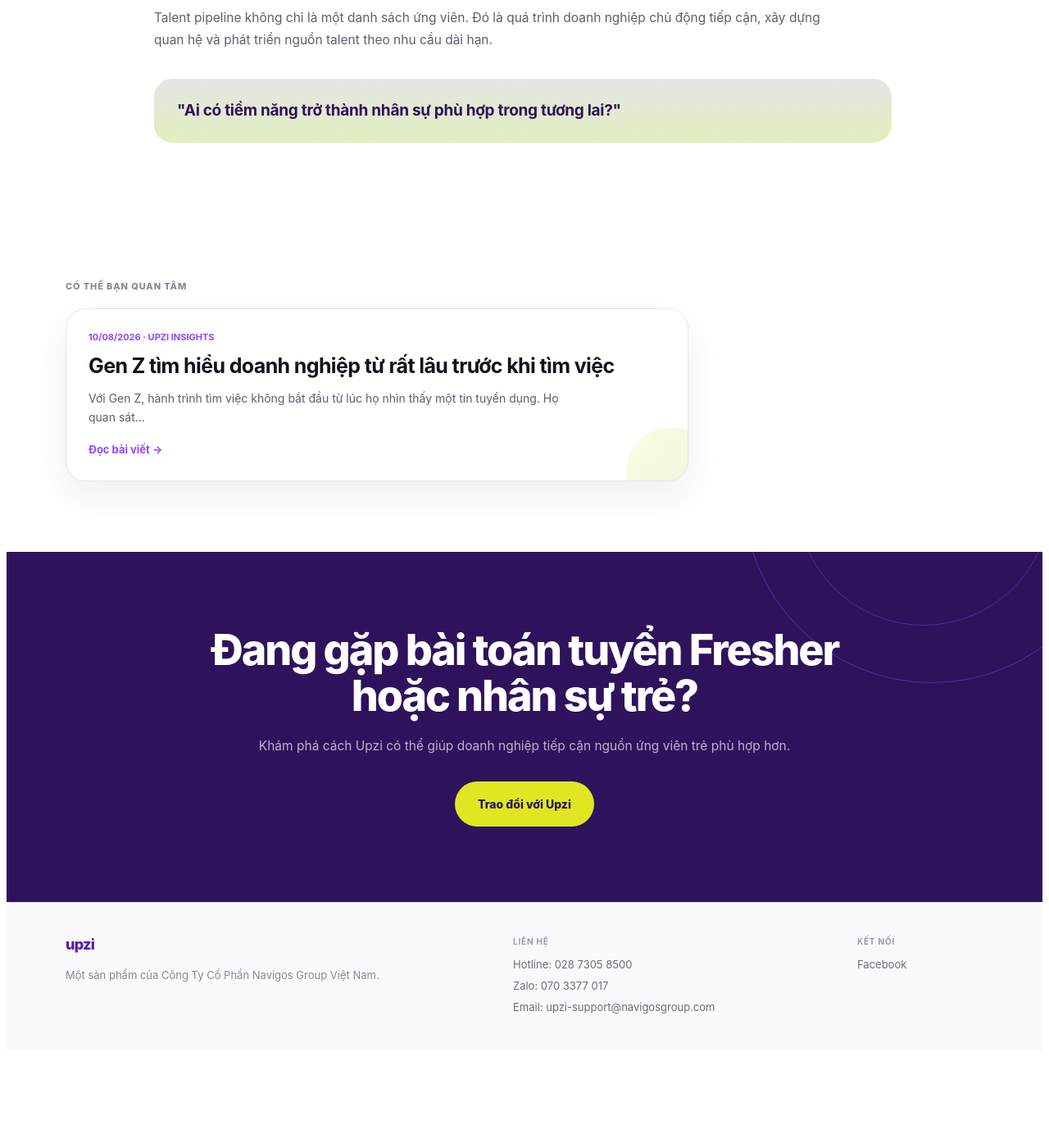
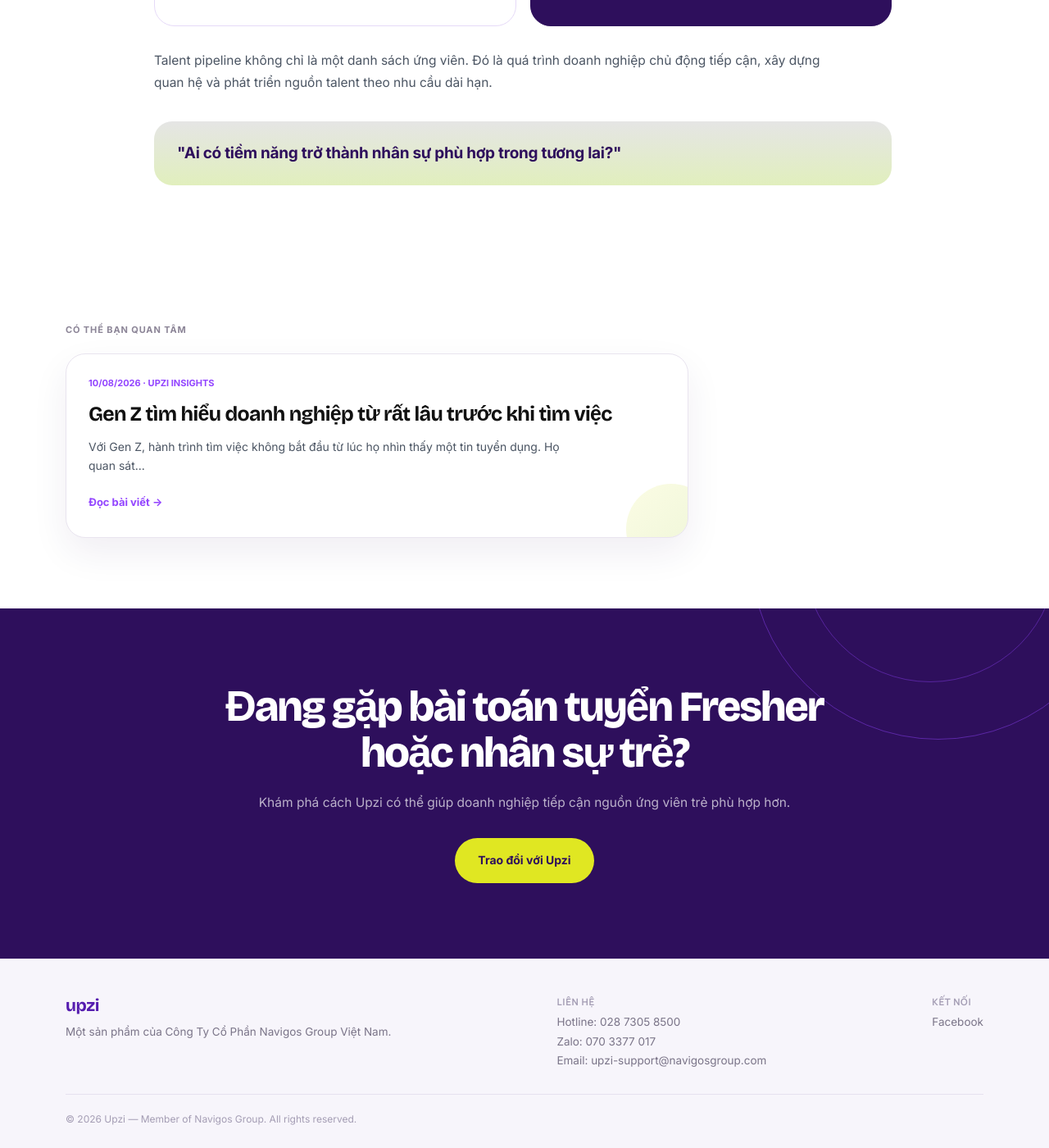
Before and after one commit to upzi-vn/staging, a Jekyll site: the page built from _posts/2026-08-11-xu-huong-tuyen-dung-2026.html, in a window 1280 px wide and 1400 px high, scrolled down 6194 px. Shown: the whole window at 82% size. Built offline with Jekyll 4.4.1, drawn with Linux system fonts in a browser that asks for light colours; before the commit the page ends 7484 px from its top, so only the background shows below that; some of the changed text lies outside the part shown.

Commit message:
2026-08-11-xu-huong-tuyen-dung-2026.html

```diff
--- a/_posts/2026-08-11-xu-huong-tuyen-dung-2026.html
+++ b/_posts/2026-08-11-xu-huong-tuyen-dung-2026.html
@@ -6,39 +6,89 @@
 description: >
   Từ cách tìm việc, đánh giá doanh nghiệp đến cách chuẩn bị cho sự nghiệp, hành vi của ứng viên trẻ đang thay đổi nhanh chóng.
 ---
+<!DOCTYPE html>
+<html lang="vi">
+<head>
+  <meta charset="UTF-8">
+  <meta name="viewport" content="width=device-width, initial-scale=1.0">
+
+  <title>{{ page.title }} | Upzi</title>
+
+  <link rel="preconnect" href="https://fonts.googleapis.com">
+  <link rel="preconnect" href="https://fonts.gstatic.com" crossorigin>
+
+  <link
+    href="https://fonts.googleapis.com/css2?family=Bricolage+Grotesque:opsz,wght@12..96,600;12..96,700;12..96,800&family=Manrope:wght@500;600;700;800&family=Inter:wght@400;500;600;700&display=swap"
+    rel="stylesheet"
+  >
+
   <style>
+
     /* =========================================================
        UPZI INSIGHT ARTICLE
        5 TRENDS - YOUNG TALENT & RECRUITMENT 2026
     ========================================================= */
 
-.insight-page {
+    :root {
       --purple: #9345FF;
-  --purple-dark: #551CAF;
-  --purple-deep: #2F125C;
-
-  --lime: #E0E722;
-  --lime-dark: #89BF00;
+      --purple-dark: #551caf;
+      --purple-deep: #2E0F5C;
+      --purple-deeper: #1d0940;
+      --purple-tint: #F4EDFF;
+
+      --yellow: #E0E722;
+      --mint: #5FE0BB;
+      --coral: #FF968C;
+
+      --ink: #111111;
+      --body: #4b5563;
+      --muted: #8C8597;
+
+      --white: #ffffff;
+      --off: #F7F5FB;
+
+      --purple-soft: #F5F0FF;
+      --purple-line: #E6DAF8;
 
       --light-green-1: #E5E5E5;
       --light-green-2: #E1EFBD;
 
-  --mint: #50D5B2;
-  --yellow: #FFD166;
-  --orange: #FF873D;
-  --coral: #FF8F8A;
-
-  --ink: #15111C;
-  --body: #625B6F;
-  --muted: #8C8597;
-
-  --purple-soft: #F5F0FF;
-  --purple-line: #E6DAF8;
-
-  --off-white: #FAF9FC;
-  --white: #FFFFFF;
-
-  font-family: Inter, -apple-system, BlinkMacSystemFont, "Segoe UI", sans-serif;
+      --font-display: 'Bricolage Grotesque', sans-serif;
+      --font-sub: 'Manrope', sans-serif;
+      --font-body: 'Inter', -apple-system, BlinkMacSystemFont, "Segoe UI", sans-serif;
+    }
+
+
+    * {
+      box-sizing: border-box;
+      margin: 0;
+      padding: 0;
+    }
+
+    html {
+      scroll-behavior: smooth;
+    }
+
+    body {
+      font-family: var(--font-body);
+      color: var(--ink);
+      background: var(--white);
+      line-height: 1.6;
+      -webkit-font-smoothing: antialiased;
+    }
+
+    a {
+      text-decoration: none;
+      color: inherit;
+    }
+
+
+    /* =========================================================
+       INSIGHT PAGE WRAP
+    ========================================================= */
+
+    .insight-page {
+      font-family: var(--font-body);
       color: var(--ink);
       background: var(--white);
       overflow: hidden;
@@ -124,6 +175,7 @@
 
       color: var(--ink);
 
+      font-family: var(--font-display);
       font-size: clamp(40px, 5.8vw, 66px);
       line-height: 1.05;
       letter-spacing: -.045em;
@@ -160,7 +212,7 @@
       color: var(--body);
 
       font-size: 12px;
-  background: var(--off-white);
+      background: var(--off);
     }
 
 
@@ -253,7 +305,7 @@
     .insight-opening-mini {
       margin-bottom: 46px;
 
-  color: var(--lime);
+      color: var(--yellow);
 
       font-size: 11px;
       font-weight: 800;
@@ -272,7 +324,7 @@
     }
 
     .insight-opening-big span {
-  color: var(--lime);
+      color: var(--yellow);
     }
 
     .insight-opening-note {
@@ -313,7 +365,7 @@
 
     .insight-data-item {
       padding: 30px 28px;
-  background: var(--off-white);
+      background: var(--off);
     }
 
     .insight-data-number {
@@ -321,6 +373,7 @@
 
       color: var(--purple);
 
+      font-family: var(--font-display);
       font-size: 40px;
       line-height: 1;
       font-weight: 780;
@@ -345,40 +398,6 @@
 
 
     /* =========================================================
-   ARTICLE IMAGE
-========================================================= */
-
-.insight-image {
-  width: 100%;
-  margin: 38px 0 36px;
-
-  overflow: hidden;
-
-  border-radius: 26px;
-
-  background: var(--off-white);
-}
-
-.insight-image img {
-  display: block;
-
-  width: 100%;
-  height: 360px;
-
-  object-fit: cover;
-}
-
-.insight-image-caption {
-  padding: 12px 16px;
-
-  color: var(--muted);
-
-  font-size: 11px;
-  line-height: 1.5;
-}
-
-
-/* =========================================================
        TREND SECTIONS
     ========================================================= */
 
@@ -388,7 +407,7 @@
     }
 
     .insight-trend.alt {
-  background: var(--off-white);
+      background: var(--off);
     }
 
     .insight-trend.soft {
@@ -451,6 +470,7 @@
 
       margin: 0 0 22px;
 
+      font-family: var(--font-display);
       font-size: clamp(30px, 4vw, 46px);
       line-height: 1.12;
       letter-spacing: -.035em;
@@ -515,7 +535,7 @@
     }
 
     .insight-ai-card.highlight .insight-ai-card-label {
-  color: var(--lime);
+      color: var(--yellow);
     }
 
     .insight-ai-card h3 {
@@ -714,7 +734,7 @@
     }
 
     .insight-pipeline-card.dark .insight-pipeline-number {
-  color: var(--lime);
+      color: var(--yellow);
     }
 
     .insight-pipeline-card h3 {
@@ -824,6 +844,7 @@
 
       margin: 0 0 13px;
 
+      font-family: var(--font-display);
       font-size: 25px;
       line-height: 1.2;
       letter-spacing: -.025em;
@@ -922,6 +944,7 @@
 
       color: var(--white);
 
+      font-family: var(--font-display);
       font-size: clamp(35px, 5vw, 52px);
       line-height: 1.08;
       letter-spacing: -.04em;
@@ -948,7 +971,7 @@
 
       padding: 0 28px;
 
-  background: var(--lime);
+      background: var(--yellow);
       color: var(--purple-deep);
 
       border-radius: 999px;
@@ -965,90 +988,105 @@
 
     .insight-footer-button:hover {
       transform: translateY(-2px);
-
       background: #EBF13B;
     }
 
 
     /* =========================================================
        FOOTER CONTACT
+       Same footer structure as Success Story
     ========================================================= */
 
     .insight-footer-bottom {
       position: relative;
       z-index: 2;
 
-  padding: 42px 0 38px;
-
-  background: #FAF9FC;
-
-  border-top: 1px solid #E8E4EC;
+      padding: 46px 0 26px;
+
+      background: var(--off);
+
+      border-top: 1px solid #eae5f3;
     }
 
     .insight-footer-bottom-inner {
-  display: grid;
-  grid-template-columns: 1.7fr 1.25fr .55fr;
-  gap: 70px;
-
-  align-items: start;
+      display: flex;
+
+      justify-content: space-between;
+
+      flex-wrap: wrap;
+
+      gap: 30px;
+
+      padding-bottom: 28px;
+
+      border-bottom: 1px solid #e6e1ef;
+    }
+
+    .insight-footer-brand-column {
+      max-width: 420px;
     }
 
     .insight-footer-brand {
-  margin: 0 0 18px;
-
-  color: #551CAF;
-
-  font-size: 18px;
-  line-height: 1;
-  font-weight: 800;
-  letter-spacing: -.04em;
-}
-
-.insight-footer-description {
-  max-width: 440px;
-
-  margin: 0;
-
-  color: #8C8597;
-
-  font-size: 13px;
-  line-height: 1.6;
-}
-
-.insight-footer-column-title {
-  margin: 0 0 14px;
-
-  color: #A095B0;
-
-  font-size: 10px;
+      margin: 0 0 10px;
+
+      color: var(--purple-dark);
+
+      font-family: var(--font-display);
+      font-size: 21px;
       line-height: 1;
       font-weight: 700;
-  letter-spacing: .08em;
+      letter-spacing: -.02em;
+    }
+
+    .insight-footer-description {
+      margin: 0;
+
+      color: #7a7488;
+
+      font-size: 13.5px;
+      line-height: 1.75;
+    }
+
+    .insight-footer-column-title {
+      margin: 0 0 8px;
+
+      color: #a49db4;
+
+      font-family: var(--font-sub);
+      font-size: 11.5px;
+      line-height: 1;
+      font-weight: 700;
+      letter-spacing: .06em;
       text-transform: uppercase;
     }
 
     .insight-footer-contact p,
     .insight-footer-social p {
-  margin: 0 0 7px;
-
-  color: #71697D;
-
-  font-size: 13px;
-  line-height: 1.45;
+      margin: 0;
+
+      color: #7a7488;
+
+      font-size: 13.5px;
+      line-height: 1.75;
     }
 
     .insight-footer-social a {
-  color: #71697D;
-
+      color: #7a7488;
       text-decoration: none;
 
-  font-size: 13px;
-
       transition: color .2s ease;
     }
 
     .insight-footer-social a:hover {
-  color: #551CAF;
+      color: var(--purple-dark);
+    }
+
+    .insight-footer-copyright {
+      padding-top: 20px;
+
+      font-size: 12px;
+
+      color: #a49db4;
     }
 
 
@@ -1097,14 +1135,6 @@
         border-left: 1px solid var(--purple-line);
       }
 
-  .insight-footer-bottom-inner {
-    grid-template-columns: 1.5fr 1fr;
-    gap: 40px;
-  }
-
-  .insight-footer-social {
-    grid-column: 2;
-  }
     }
 
 
@@ -1230,48 +1260,40 @@
       }
 
       .insight-footer-bottom {
-    padding: 36px 0;
+        padding: 36px 0 26px;
       }
 
       .insight-footer-bottom-inner {
-    display: flex;
         flex-direction: column;
         gap: 28px;
       }
 
-  .insight-footer-social {
-    grid-column: auto;
-  }
-
-  .insight-footer-description {
+      .insight-footer-brand-column {
         max-width: 100%;
       }
 
-  .insight-image {
-    margin: 30px 0;
-    border-radius: 20px;
-  }
-
-  .insight-image img {
-    height: 240px;
-  }
-}
+    }
+
   </style>
-
+</head>
+
+
+<body>
 
 <div class="insight-page">
 
 
   <!-- =====================================================
        BACK TO HOME
+       Same format structure as Success Story
   ====================================================== -->
 
   <section class="insight-back">
 
     <div class="insight-container">
 
-      <a href="https://upzi-vn.github.io/staging/dung/">
-        - Quay lại trang chủ
+      <a href="{{ '/' | relative_url }}">
+        ← Quay lại trang chủ
       </a>
 
     </div>
@@ -1328,6 +1350,8 @@
 
         <div class="insight-opening-copy">
 
+    <img src="{{ '/images/business-meeting.jpg' | relative_url }}" alt="Business meeting" style="display:block;width:100%;height:320px;object-fit:cover;border-radius:26px;margin-top:34px;">
+
           <p>
             Theo khảo sát của Navigos Group, Gen Z chiếm
             <strong>23,73%</strong> số ứng viên/người lao động tham gia khảo sát.
@@ -1483,20 +1507,6 @@
             đủ để cho thấy ứng viên có thực sự phù hợp hay không.
           </p>
 
-
-          <!-- IMAGE 01 -->
-
-          <div class="insight-image">
-
-            <img
-              src="../../images/business-meeting.jpg"
-              alt="Business meeting"
-              loading="lazy"
-            >
-
-          </div>
-
-
           <div class="insight-ai-layout">
 
             <div class="insight-ai-card">
@@ -1534,7 +1544,6 @@
 
           </div>
 
-
           <div class="insight-quote">
 
             <p>
@@ -1576,6 +1585,8 @@
           <div class="insight-trend-label">
             CAREER VALUE
           </div>
+
+          <img src="{{ '/images/business-people-standing-near-office-city.jpg' | relative_url }}" alt="Business people near office" style="display:block;width:100%;height:340px;object-fit:cover;border-radius:26px;margin:34px 0;">
 
           <h2>
             Ứng viên trẻ đánh giá cơ hội nghề nghiệp
@@ -1593,20 +1604,6 @@
             khiến họ cân nhắc nghỉ việc.
           </p>
 
-
-          <!-- IMAGE 02 -->
-
-          <div class="insight-image">
-
-            <img
-              src="../../images/business-people-standing-near-office-city.jpg"
-              alt="Young professionals standing near office"
-              loading="lazy"
-            >
-
-          </div>
-
-
           <div class="insight-quote">
 
             <p>
@@ -1648,6 +1645,8 @@
           <div class="insight-trend-label">
             EMPLOYER BRANDING
           </div>
+
+          <img src="{{ '/images/happy-young-asian-colleagues-casual-clothes-taking-selfie-office.jpg' | relative_url }}" alt="Young colleagues in office" style="display:block;width:100%;height:340px;object-fit:cover;border-radius:26px;margin:34px 0;">
 
           <h2>
             Employer Branding trở thành
@@ -1663,20 +1662,6 @@
             và nội dung doanh nghiệp chia sẻ đều có thể trở thành điểm chạm.
           </p>
 
-
-          <!-- IMAGE 03 -->
-
-          <div class="insight-image">
-
-            <img
-              src="../../images/happy-young-asian-colleagues-casual-clothes-taking-selfie-office.jpg"
-              alt="Young Asian colleagues taking selfie in office"
-              loading="lazy"
-            >
-
-          </div>
-
-
           <div class="insight-touchpoints">
 
             <div class="insight-touchpoint">
@@ -1792,20 +1777,6 @@
             trong suốt quá trình tuyển dụng.
           </p>
 
-
-          <!-- IMAGE 04 -->
-
-          <div class="insight-image">
-
-            <img
-              src="../../images/togetherness-adult-office-corporate-meeting.jpg"
-              alt="Corporate team meeting"
-              loading="lazy"
-            >
-
-          </div>
-
-
           <div class="insight-journey">
 
             <div class="insight-journey-item">
@@ -1910,6 +1881,8 @@
           <div class="insight-trend-label">
             TALENT PIPELINE
           </div>
+
+          <img src="{{ '/images/togetherness-adult-office-corporate-meeting.jpg' | relative_url }}" alt="Corporate team meeting" style="display:block;width:100%;height:340px;object-fit:cover;border-radius:26px;margin:34px 0;">
 
           <h2>
             Doanh nghiệp chuyển từ tuyển khi cần
@@ -1926,7 +1899,6 @@
             là yếu tố Gen Z ưu tiên hàng đầu.
           </p>
 
-
           <div class="insight-pipeline">
 
             <div class="insight-pipeline-card">
@@ -2083,7 +2057,8 @@
           </div>
 
           <p class="insight-footer-description">
-            Một sản phẩm của Công Ty Cổ Phần Navigos Group Việt Nam.
+            Một sản phẩm của Công Ty Cổ Phần
+            Navigos Group Việt Nam.
           </p>
 
         </div>
@@ -2094,7 +2069,7 @@
         <div class="insight-footer-contact">
 
           <div class="insight-footer-column-title">
-            LIÊN HỆ
+            Liên hệ
           </div>
 
           <p>
@@ -2117,7 +2092,7 @@
         <div class="insight-footer-social">
 
           <div class="insight-footer-column-title">
-            KẾT NỐI
+            Kết nối
           </div>
 
           <p>
@@ -2134,9 +2109,20 @@
 
       </div>
 
-    </div>
-
-  </div>
-
-
-</div>
+
+      <div class="insight-footer-copyright">
+
+        © 2026 Upzi — Member of Navigos Group.
+        All rights reserved.
+
+      </div>
+
+    </div>
+
+  </div>
+
+
+</div>
+
+</body>
+</html>
```
Also changed, not shown: other parts of _posts/2026-08-11-xu-huong-tuyen-dung-2026.html (+7 -3 lines). Lines whose indentation alone changed are shown as unchanged.
